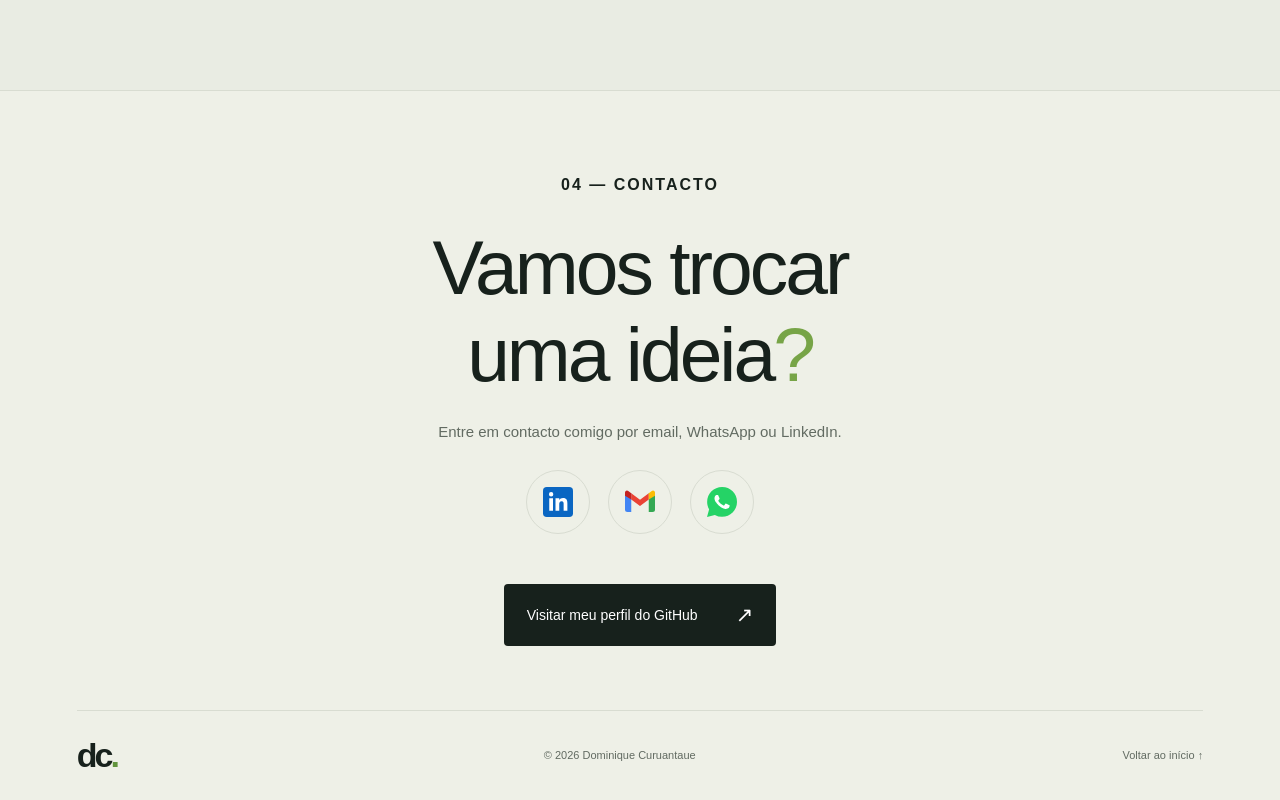
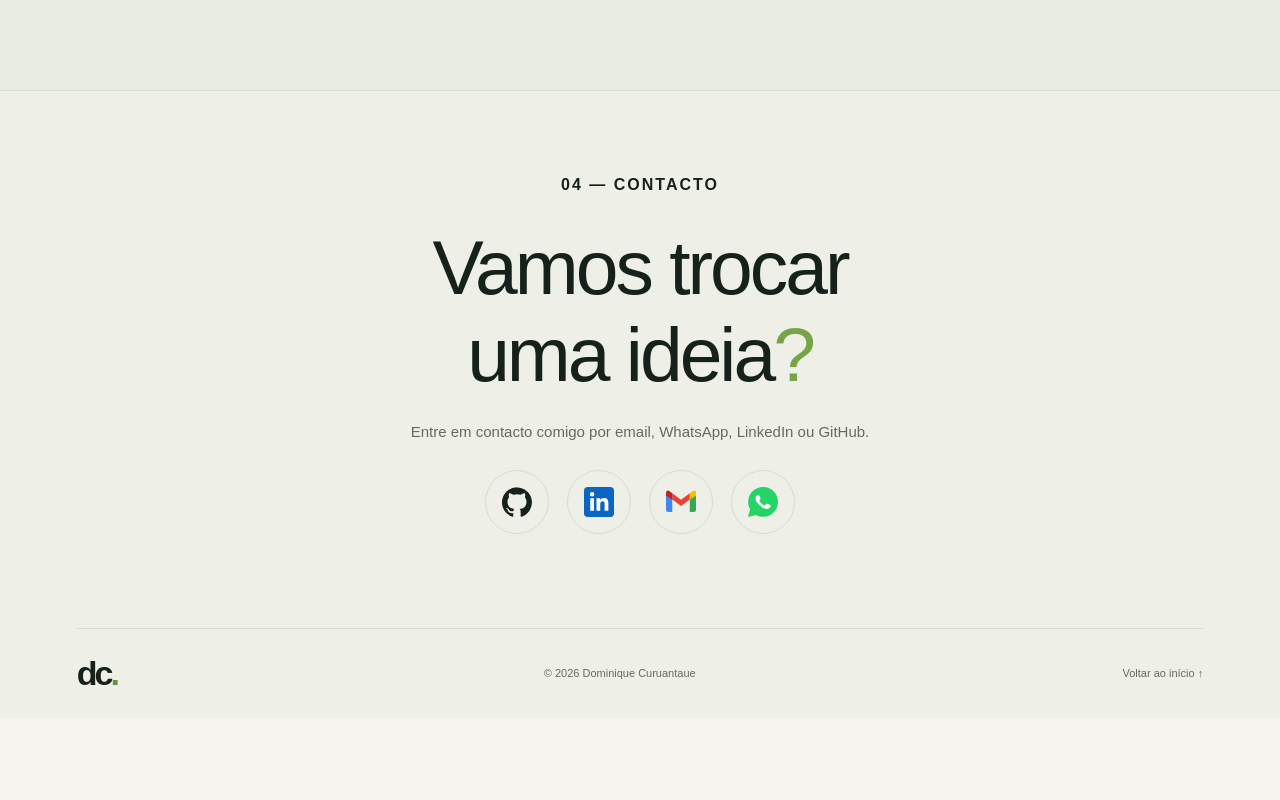
Before and after one commit to DominiqueCuruantaue/profissional_profile, a plain HTML site: page index.html in a window 1280 px wide. Shown: the part 6010-6810 px from the top of the page. After the commit the page ends 6728 px from the top, so only its background shows below. Drawn offline with Linux system fonts and the light colour scheme.

Commit message:
Substituir botao do GitHub por icone nos contactos

```diff
--- a/index.html
+++ b/index.html
@@ -110,13 +110,13 @@
     <div class="section wrap contact">
       <p class="eyebrow">04 &#8212; CONTACTO</p>
       <h2 id="contacto-titulo">Vamos trocar<br>uma ideia<span class="accent">?</span></h2>
-      <p>Entre em contacto comigo por email, WhatsApp ou LinkedIn.</p>
+      <p>Entre em contacto comigo por email, WhatsApp, LinkedIn ou GitHub.</p>
       <div class="contact-links">
+        <a class="contact-link" aria-label="GitHub" title="GitHub" href="https://github.com/DominiqueCuruantaue" target="_blank" rel="noopener noreferrer"><svg class="platform-icon" viewBox="0 0 24 24" aria-hidden="true"><path fill="#17211c" d="M12 .3a12 12 0 0 0-3.8 23.4c.6.1.8-.3.8-.6v-2.3c-3.3.7-4-1.4-4-1.4-.5-1.4-1.3-1.8-1.3-1.8-1.1-.7.1-.7.1-.7 1.2.1 1.8 1.2 1.8 1.2 1.1 1.8 2.8 1.3 3.5 1 .1-.8.4-1.3.8-1.6-2.7-.3-5.5-1.4-5.5-6a4.7 4.7 0 0 1 1.2-3.2c-.1-.3-.5-1.6.1-3.3 0 0 1-.3 3.3 1.2a11.4 11.4 0 0 1 6 0c2.3-1.5 3.3-1.2 3.3-1.2.6 1.7.2 3 .1 3.3a4.7 4.7 0 0 1 1.2 3.2c0 4.6-2.8 5.7-5.5 6 .4.4.8 1.1.8 2.2v3.4c0 .3.2.7.8.6A12 12 0 0 0 12 .3Z"/></svg></a>
         <a class="contact-link" aria-label="LinkedIn" title="LinkedIn" href="https://www.linkedin.com/in/dominique-datascience/" target="_blank" rel="noopener noreferrer"><svg class="platform-icon" viewBox="0 0 24 24" aria-hidden="true"><rect width="24" height="24" rx="3" fill="#0a66c2"/><path fill="#fff" d="M5 9h3v10H5zm1.5-5a1.75 1.75 0 1 0 0 3.5 1.75 1.75 0 0 0 0-3.5ZM10 9h3v1.4c.6-1 1.5-1.7 3-1.7 3 0 3.5 1.9 3.5 4.4V19h-3v-5.2c0-1.3 0-2.5-1.6-2.5s-1.9 1.2-1.9 2.4V19h-3Z"/></svg></a>
         <a class="contact-link" aria-label="Gmail" title="Gmail" href="mailto:dominiquedomingos24@gmail.com"><svg class="platform-icon" viewBox="0 0 24 24" aria-hidden="true"><path fill="#4285f4" d="M2 5h3v15H2a2 2 0 0 1-2-2V7a2 2 0 0 1 2-2Z"/><path fill="#34a853" d="M19 5h3a2 2 0 0 1 2 2v11a2 2 0 0 1-2 2h-3Z"/><path fill="#ea4335" d="m5 5 7 5.25L19 5v5l-7 5.25L5 10Z"/><path fill="#fbbc04" d="m19 5 2.4-1.8A1.6 1.6 0 0 1 24 4.5V7l-5 3Z"/><path fill="#c5221f" d="M0 4.5a1.6 1.6 0 0 1 2.6-1.3L5 5v5L0 7Z"/></svg></a>
         <a class="contact-link" aria-label="WhatsApp" title="WhatsApp" href="https://wa.me/258852466388"><svg class="platform-icon" viewBox="0 0 24 24" aria-hidden="true"><path fill="#25d366" d="M20.52 3.48A11.91 11.91 0 0 0 12.05 0C5.47 0 .12 5.35.12 11.93c0 2.1.55 4.15 1.59 5.96L.02 24l6.25-1.64a11.9 11.9 0 0 0 5.77 1.47h.01C18.63 23.83 24 18.48 24 11.9c0-3.19-1.24-6.18-3.48-8.42Z"/><path fill="#fff" d="M17.47 14.3c-.3-.15-1.76-.87-2.03-.97-.27-.1-.47-.15-.67.15-.2.3-.77.97-.94 1.16-.17.2-.35.22-.64.07-.3-.15-1.26-.46-2.4-1.48-.89-.79-1.49-1.77-1.66-2.07-.17-.3-.02-.46.13-.61.13-.13.3-.35.44-.52.15-.17.2-.3.3-.5.1-.2.05-.37-.02-.52-.08-.15-.67-1.61-.92-2.2-.24-.58-.49-.5-.67-.51h-.57c-.2 0-.52.07-.79.37-.27.3-1.04 1.02-1.04 2.48 0 1.47 1.07 2.89 1.22 3.09.15.2 2.1 3.2 5.08 4.49.71.31 1.26.49 1.69.63.71.23 1.36.2 1.87.12.57-.09 1.76-.72 2.01-1.42.25-.69.25-1.29.17-1.42-.07-.12-.27-.2-.57-.35Z"/></svg></a>
       </div>
-      <a class="button" href="https://github.com/DominiqueCuruantaue">Visitar meu perfil do GitHub <span aria-hidden="true">&#8599;</span></a>
     </div>
     <div class="footer wrap"><a class="brand" href="#inicio" aria-label="Voltar ao in&#237;cio">dc<span>.</span></a><p>&#169; <span id="year">2026</span> Dominique Curuantaue</p><a href="#inicio">Voltar ao in&#237;cio &#8593;</a></div>
   </footer>
```
